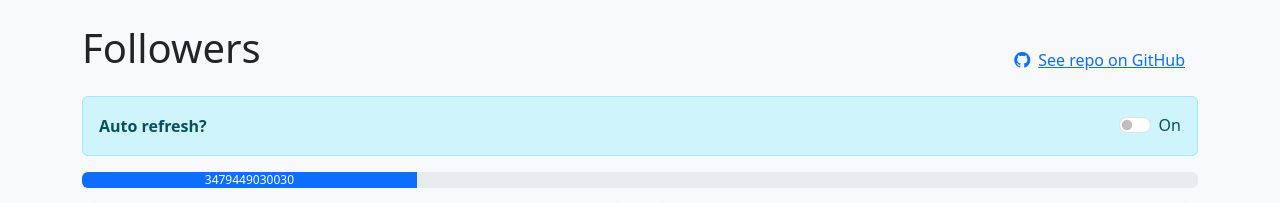
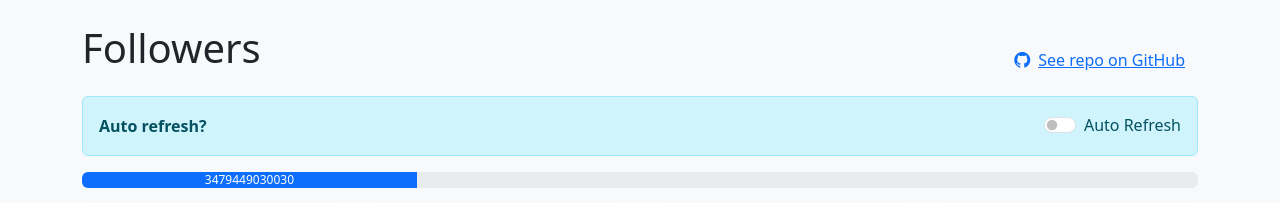
Before and after one commit to ashkan-ahmadi/followers-count-react, a React (Create React App) app: page / in a window 1280 px wide. Shown: the top 203 px of the page. Built offline with nearby package versions, Linux system fonts and the light colour scheme.

Commit message:
Break Switch into separate component

```diff
--- a/src/components/Auto.tsx
+++ b/src/components/Auto.tsx
@@ -1,3 +1,5 @@
+import Switch from './auto-refresh/Switch'
+
 type Props = {
   shouldAutoRefresh: boolean
   setShouldAutoRefresh: React.Dispatch<React.SetStateAction<boolean>>
@@ -11,22 +13,10 @@ export default function AutoRefresh({ shouldAutoRefresh, setShouldAutoRefresh, r
       <div className="d-flex justify-content-between align-items-center">
         <div className="">
           <p className="m-0 fw-bold">Auto refresh?</p>
+        </div>
+        <div className="d-flex justify-content-between align-items-center gap-3">
           {shouldAutoRefresh && (
-            <p className="text-muted mb-0 small">
-              The metrics auto-update every <b>{refreshRate} seconds</b>.
-            </p>
-          )}
-        </div>
-        <div className="">
-          <div>
-            <div className="form-check form-switch">
-              <input className="form-check-input" type="checkbox" id="checkNativeSwitch" onChange={e => setShouldAutoRefresh(e.target.checked)} />
-              <label className="form-check-label" htmlFor="checkNativeSwitch">
-                On
-              </label>
-            </div>
-            {shouldAutoRefresh && (
-              <div>
+            <div className="input-group">
               <input
                 type="number"
                 min={1}
@@ -43,9 +33,12 @@ export default function AutoRefresh({ shouldAutoRefresh, setShouldAutoRefresh, r
                   }
                 }}
               />
+              <span className="input-group-text" id="basic-addon2">
+                seconds
+              </span>
             </div>
           )}
-          </div>
+          <Switch setShouldAutoRefresh={setShouldAutoRefresh} />
         </div>
       </div>
     </div>
--- /dev/null
+++ b/src/components/auto-refresh/Switch.tsx
@@ -0,0 +1,15 @@
+type Props = {
+  setShouldAutoRefresh: React.Dispatch<React.SetStateAction<boolean>>
+}
+
+export default function Switch({ setShouldAutoRefresh }: Props) {
+  return (
+    // flex-shrink-0 doesnt allow it to shrink
+    <div className="form-check form-switch flex-shrink-0">
+      <input className="form-check-input" type="checkbox" id="checkNativeSwitch" onChange={e => setShouldAutoRefresh(e.target.checked)} />
+      <label className="form-check-label" htmlFor="checkNativeSwitch">
+        Auto Refresh
+      </label>
+    </div>
+  )
+}
```
Lines whose indentation alone changed are shown as unchanged.
